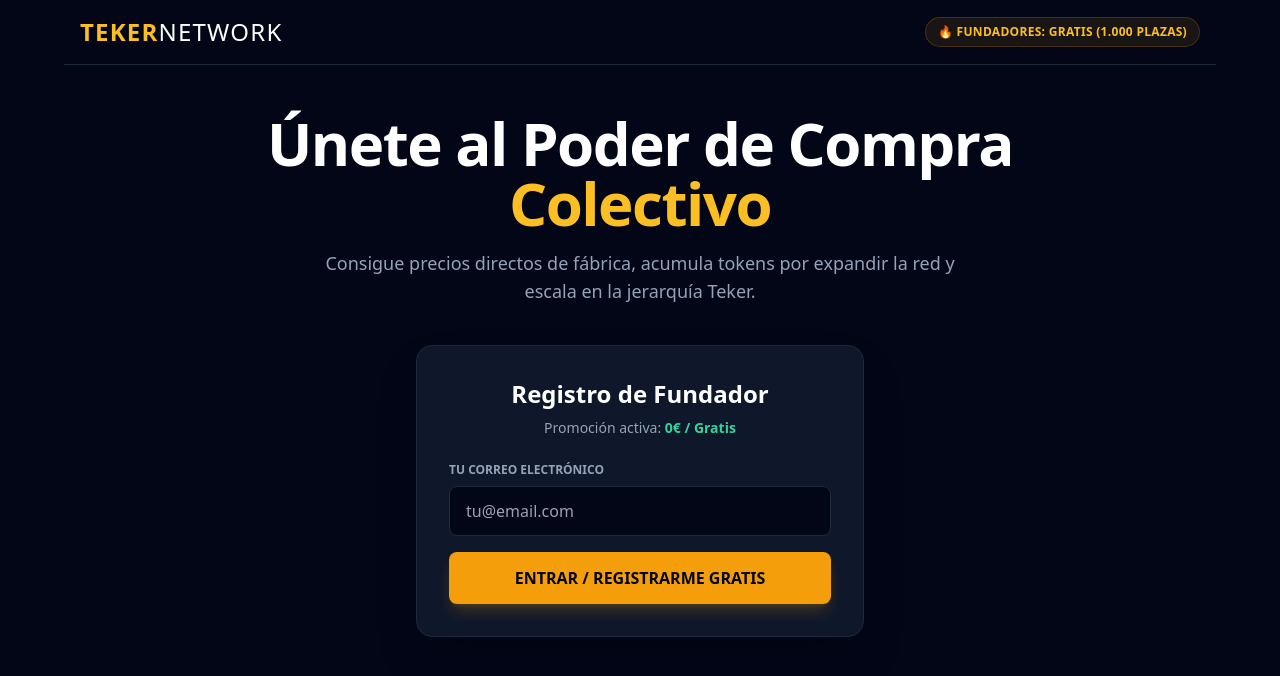
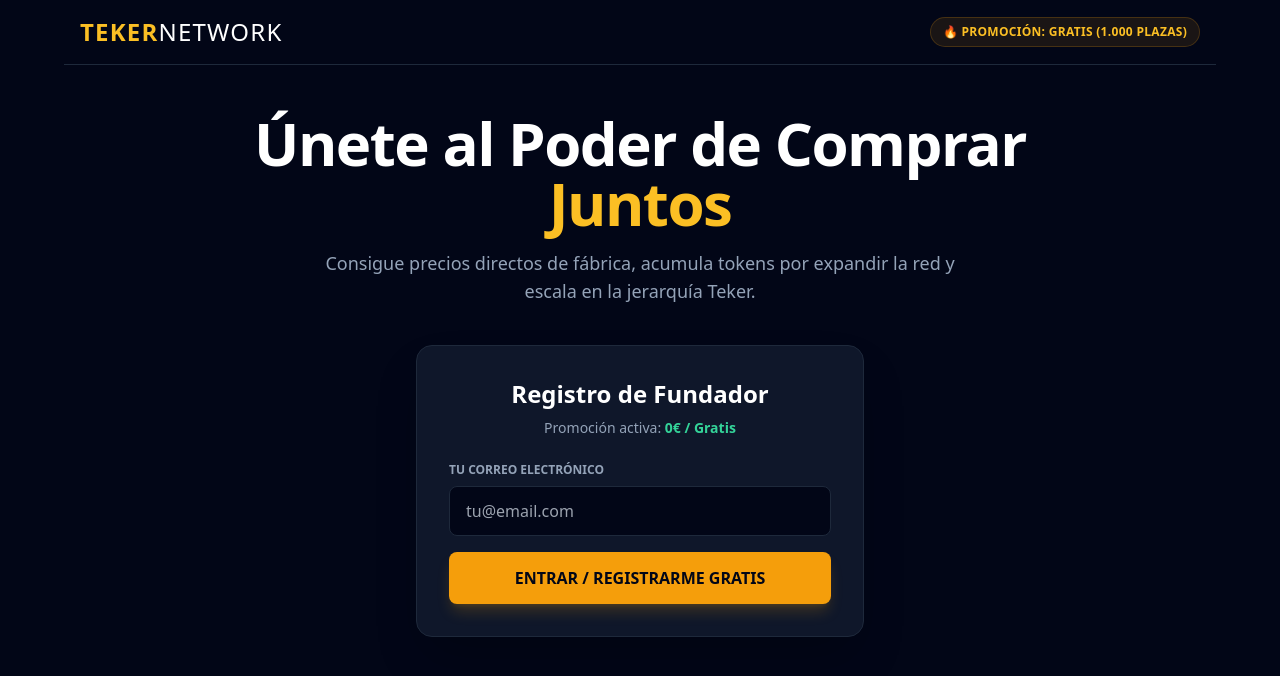
Before and after one commit to Estiwito/Teker-Network, a plain HTML site: page index.html in a window 1280 px wide. Drawn offline with nearby package versions, Linux system fonts and the light colour scheme.

Commit message:
Add files via upload

```diff
--- a/index.html
+++ b/index.html
@@ -13,7 +13,7 @@
   <header class="border-b border-slate-800 p-4 max-w-6xl mx-auto flex justify-between items-center">
     <div class="text-2xl font-black text-amber-400 tracking-wider">TEKER<span class="text-white font-light">NETWORK</span></div>
     <div class="bg-amber-500/10 text-amber-400 text-xs px-3 py-1.5 rounded-full border border-amber-500/20 font-bold uppercase tracking-wide">
-      🔥 Fundadores: Gratis (1.000 Plazas)
+      🔥 Promoción: Gratis (1.000 Plazas)
     </div>
   </header>
 
@@ -22,7 +22,7 @@
     <!-- Hero / Presentación -->
     <div class="text-center mb-10">
       <h1 class="text-4xl md:text-6xl font-black tracking-tight mb-4">
-        Únete al Poder de Compra <span class="text-amber-400">Colectivo</span>
+        Únete al Poder de Comprar <span class="text-amber-400">Juntos</span>
       </h1>
       <p class="text-slate-400 text-lg max-w-2xl mx-auto">
         Consigue precios directos de fábrica, acumula tokens por expandir la red y escala en la jerarquía Teker.
@@ -115,7 +115,8 @@
   <script>
     // Configuración de Supabase
     const SUPABASE_URL = 'https://tlkffcxvyudejeqoumpr.supabase.co/rest/v1/'; // Configura tu URL
-    const SUPABASE_ANON_KEY = 'eyJhbGciOiJIUzI1NiIsInR5cCI6IkpXVCJ9.eyJpc3MiOiJzdXBhYmFzZSIsInJlZiI6InRsa2ZmY3h2eXVkZWplcW91bXByIiwicm9sZSI6ImFub24iLCJpYXQiOjE3ODYxMjQ1NjIsImV4cCI6MjEwMTcwMDU2Mn0.2BZ73wjjhRyL1zj53l9BlfTZPtVjTnSt22zBfVxSWhg'; // Configura tu Anon Key
+    const SUPABASE_ANON_KEY = 'eyJhbGciOiJIUzI1NiIsInR5cCI6IkpXVCJ9.eyJpc3MiOiJzdXBhYmFzZSIsInJlZiI6InRsa2ZmY3h2eXVkZWplcW91bXByIiwicm9sZSI6ImFub24iLCJpYXQiOjE3ODYxMjQ1NjIsImV4cCI6MjEwMTcwMDU2Mn0.2BZ73wjjhRyL1zj53l9BlfTZPtVjTnSt22zBfVxSWhg
+'; // Configura tu Anon Key
     const supabase = supabase.createClient(SUPABASE_URL, SUPABASE_ANON_KEY);
 
     let currentReferrerCode = null;
```
